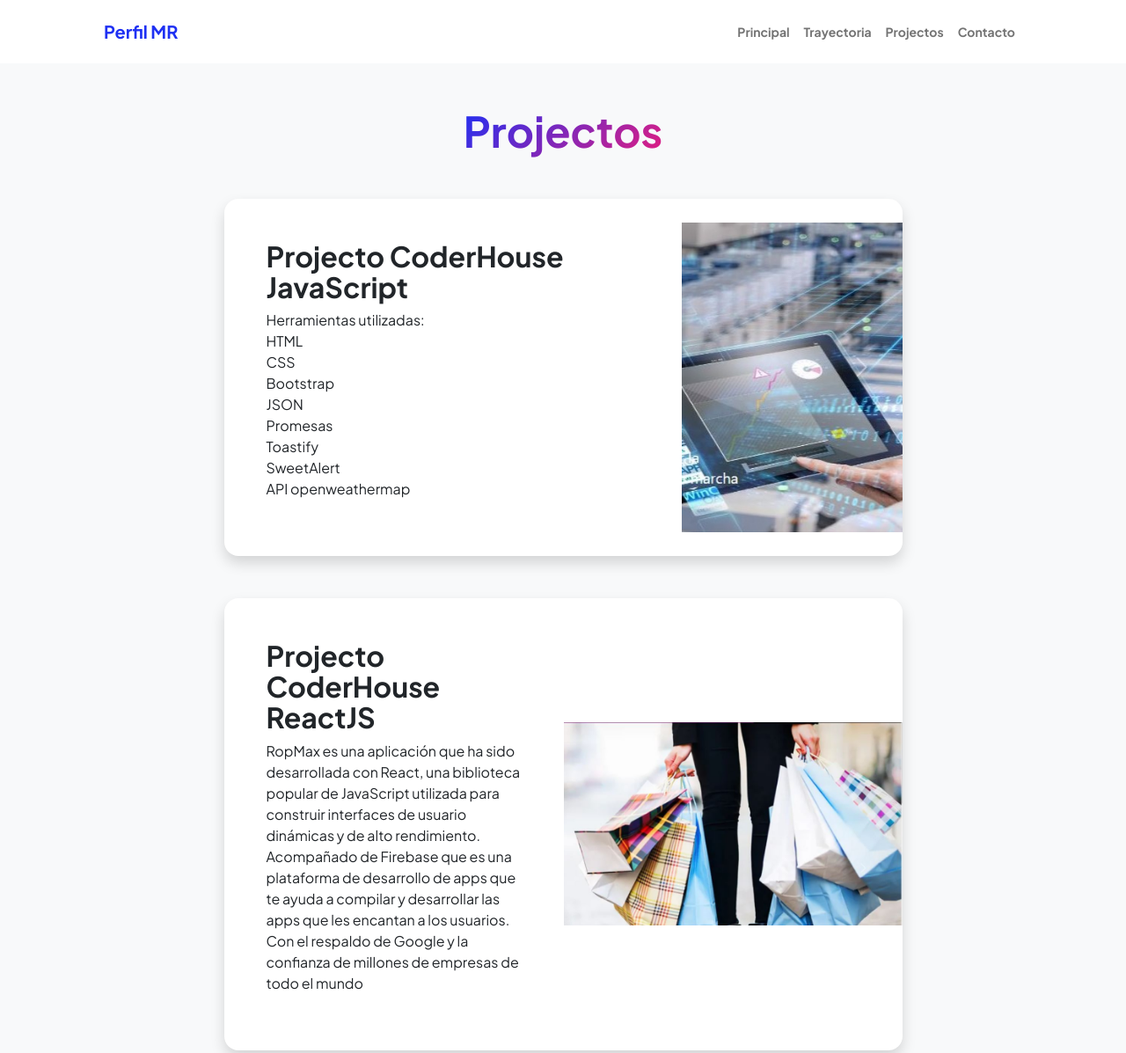
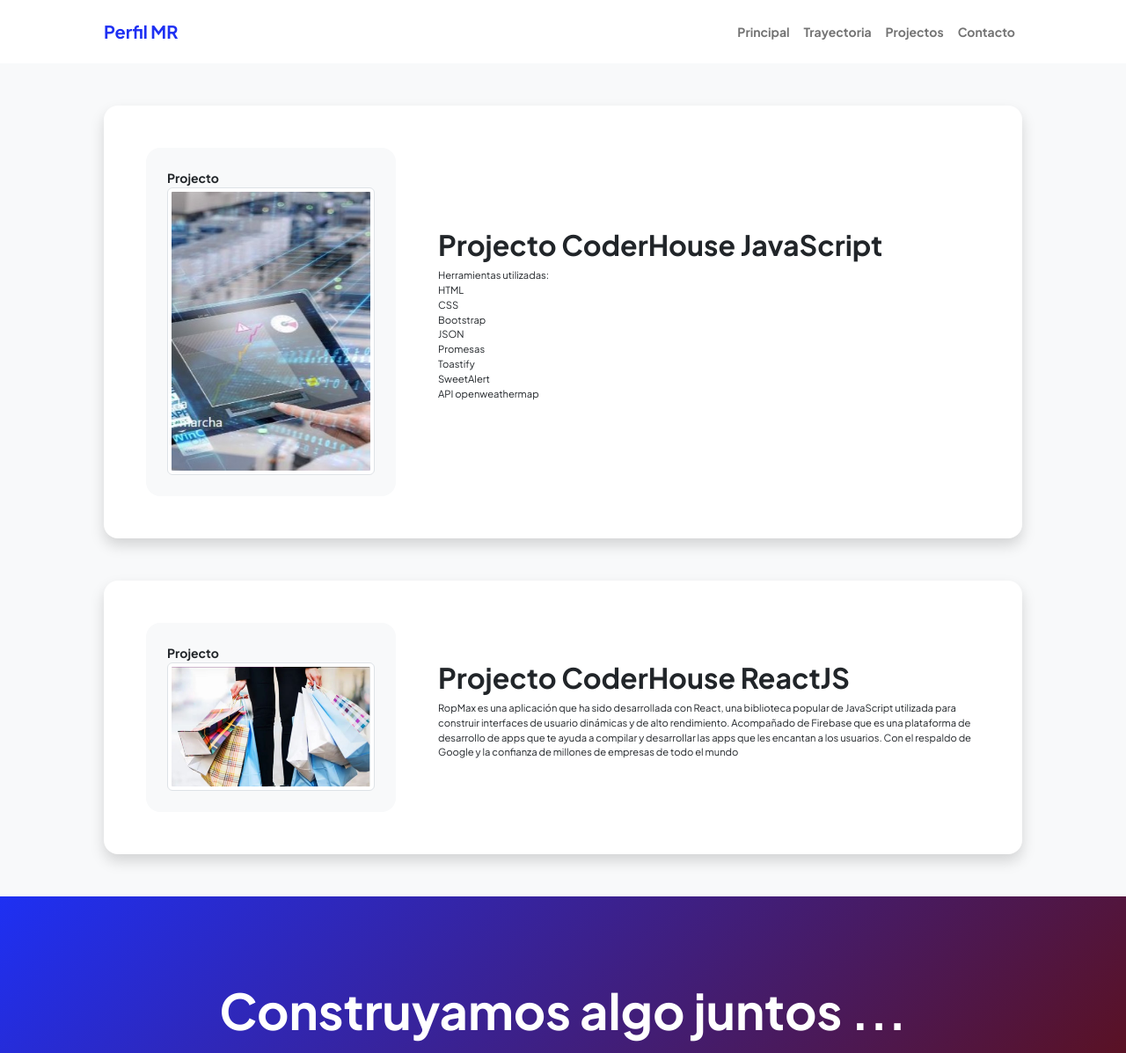
Before and after one commit to MaxiRod30/profile, a website: page pages/projects.html in a window 1280 px wide. Shown: the top 1197 px of the page at 88% size. Drawn offline with nearby package versions, Linux system fonts and the light colour scheme.

Commit message:
Projects

```diff
--- a/pages/projects.html
+++ b/pages/projects.html
@@ -1,5 +1,6 @@
 <!DOCTYPE html>
 <html lang="es">
+
 <head>
     <meta charset="utf-8" />
     <meta name="viewport" content="width=device-width, initial-scale=1, shrink-to-fit=no" />
@@ -11,19 +12,25 @@
     <!-- Custom Google font-->
     <link rel="preconnect" href="https://fonts.googleapis.com" />
     <link rel="preconnect" href="https://fonts.gstatic.com" crossorigin />
-        <link href="https://fonts.googleapis.com/css2?family=Plus+Jakarta+Sans:wght@100;200;300;400;500;600;700;800;900&amp;display=swap" rel="stylesheet" />
+    <link
+        href="https://fonts.googleapis.com/css2?family=Plus+Jakarta+Sans:wght@100;200;300;400;500;600;700;800;900&amp;display=swap"
+        rel="stylesheet" />
     <!-- Bootstrap icons-->
     <link href="https://cdn.jsdelivr.net/npm/bootstrap-icons@1.8.1/font/bootstrap-icons.css" rel="stylesheet" />
     <!-- Core theme CSS (includes Bootstrap)-->
     <link href="../css/styles.css" rel="stylesheet" />
 </head>
+
 <body class="d-flex flex-column h-100 bg-light">
     <main class="flex-shrink-0">
         <!-- Navigation-->
         <nav class="navbar navbar-expand-lg navbar-light bg-white py-3">
             <div class="container px-5">
                 <a class="navbar-brand" href="/index.html"><span class="fw-bolder text-primary">Perfil MR</span></a>
-                    <button class="navbar-toggler" type="button" data-bs-toggle="collapse" data-bs-target="#navbarSupportedContent" aria-controls="navbarSupportedContent" aria-expanded="false" aria-label="Toggle navigation"><span class="navbar-toggler-icon"></span></button>
+                <button class="navbar-toggler" type="button" data-bs-toggle="collapse"
+                    data-bs-target="#navbarSupportedContent" aria-controls="navbarSupportedContent"
+                    aria-expanded="false" aria-label="Toggle navigation"><span
+                        class="navbar-toggler-icon"></span></button>
                 <div class="collapse navbar-collapse" id="navbarSupportedContent">
                     <ul class="navbar-nav ms-auto mb-2 mb-lg-0 small fw-bolder">
                         <li class="nav-item"><a class="nav-link" href="../index.html">Principal</a></li>
@@ -34,19 +41,25 @@
                 </div>
             </div>
         </nav>
+
+
         <!-- Projects Section-->
-            <section class="py-5">
-                <div class="container px-5 mb-5">
-                    <div class="text-center mb-5">
-                        <h1 class="display-5 fw-bolder mb-0"><span class="text-gradient d-inline">Projectos</span></h1>
+        <section>
+            <div class="container px-5 my-5">
+                <div class="card shadow border-0 rounded-4 mb-5">
+                    <div class="card-body p-5">
+                        <div class="row align-items-center gx-5">
+                            <div class="col text-center text-lg-start mb-4 mb-lg-0">
+                                <div class="bg-light p-4 rounded-4">
+                                    <div class="small fw-bolder">Projecto</div>
+                                    <div class="small text-muted"><a class="nav-link" target="_blank"
+                                            href="https://maxirod30.github.io/ventasArticulos/"><img
+                                                src="../assets/Captura.JPG" class="img-thumbnail"
+                                                alt="Logo ventas articulos"></a></div>
                                 </div>
-                    <div class="row gx-5 justify-content-center">
-                        <div class="col-lg-11 col-xl-9 col-xxl-8">
-                            <!-- Project Card 1-->
-                            <div class="card overflow-hidden shadow rounded-4 border-0 mb-5">
-                                <div class="card-body p-0">
-                                    <div class="d-flex align-items-center">
-                                        <div class="p-5 m-50">
+                            </div>
+                            <div class="col-lg-8 fs-6">
+                                <div>
                                     <h2 class="fw-bolder">Projecto CoderHouse JavaScript</h2>
                                     <p>Herramientas utilizadas:
                                         <br>
@@ -57,21 +70,36 @@
                                         Promesas<br>
                                         Toastify<br>
                                         SweetAlert<br>
-                                                API openweathermap</p>
-                                        </div>
-                                        <a target="_blank" href="https://maxirod30.github.io/ventasArticulos/"><img class="img-fluid" src="../assets/Captura.JPG" alt="Imagen del proyecto" /></a>
+                                        API openweathermap
+                                    </p>
                                 </div>
                             </div>
                         </div>
-                            <!-- Project Card 2-->
-                            <div class="card overflow-hidden shadow rounded-4 border-0">
-                                <div class="card-body p-0">
-                                    <div class="d-flex align-items-center">
-                                        <div class="p-5 w-100">
+                    </div>
+                </div>
+
+                <!-- Projects Section-->
+                <div class="card shadow border-0 rounded-4 mb-5 hover-shadow" >
+                    <div class="card-body p-5">
+                        <div class="row align-items-center gx-5">
+                            <div class="col text-center text-lg-start mb-4 mb-lg-0">
+                                <div class="bg-light p-4 rounded-4">
+                                    <div class="small fw-bolder">Projecto</div>
+                                    <div class="small text-muted"><a class="nav-link" target="_blank"
+                                            href="https://ecommerce-three-virid.vercel.app/"><img
+                                                src="../assets/Captura1.JPG" class="img-thumbnail"
+                                                alt="Logo ventas articulos"></a></div>
+                                </div>
+                            </div>
+                            <div class="col-lg-8 fs-6">
+                                <div>
                                     <h2 class="fw-bolder">Projecto CoderHouse ReactJS</h2>
-                                            <p>RopMax es una aplicación que ha sido desarrollada con React, una biblioteca popular de JavaScript utilizada para construir interfaces de usuario dinámicas y de alto rendimiento. Acompañado de Firebase que es una plataforma de desarrollo de apps que te ayuda a compilar y desarrollar las apps que les encantan a los usuarios. Con el respaldo de Google y la confianza de millones de empresas de todo el mundo</p>
-                                        </div>
-                                        <a target="_blank" href="https://ecommerce-three-virid.vercel.app/"><img class=" img-fluid" src="../assets/Captura1.JPG" alt="Imagen del proyecto" /></a>
+                                    <p>RopMax es una aplicación que ha sido desarrollada con React, una biblioteca
+                                        popular de JavaScript utilizada para construir interfaces de usuario
+                                        dinámicas y de alto rendimiento. Acompañado de Firebase que es una
+                                        plataforma de desarrollo de apps que te ayuda a compilar y desarrollar las
+                                        apps que les encantan a los usuarios. Con el respaldo de Google y la
+                                        confianza de millones de empresas de todo el mundo</p>
                                 </div>
                             </div>
                         </div>
@@ -79,6 +107,7 @@
                 </div>
             </div>
         </section>
+
         <!-- Call to action section-->
         <section class="py-5 bg-gradient-primary-to-secondary text-white">
             <div class="container px-5 my-5">
@@ -94,4 +123,5 @@
     <!-- Core theme JS-->
     <script src="js/scripts.js"></script>
 </body>
+
 </html>
```
Also changed, not shown: js/scripts.js (+44 -7 lines), pages/contact.html (+10 -12 lines). Lines whose indentation alone changed are shown as unchanged.
